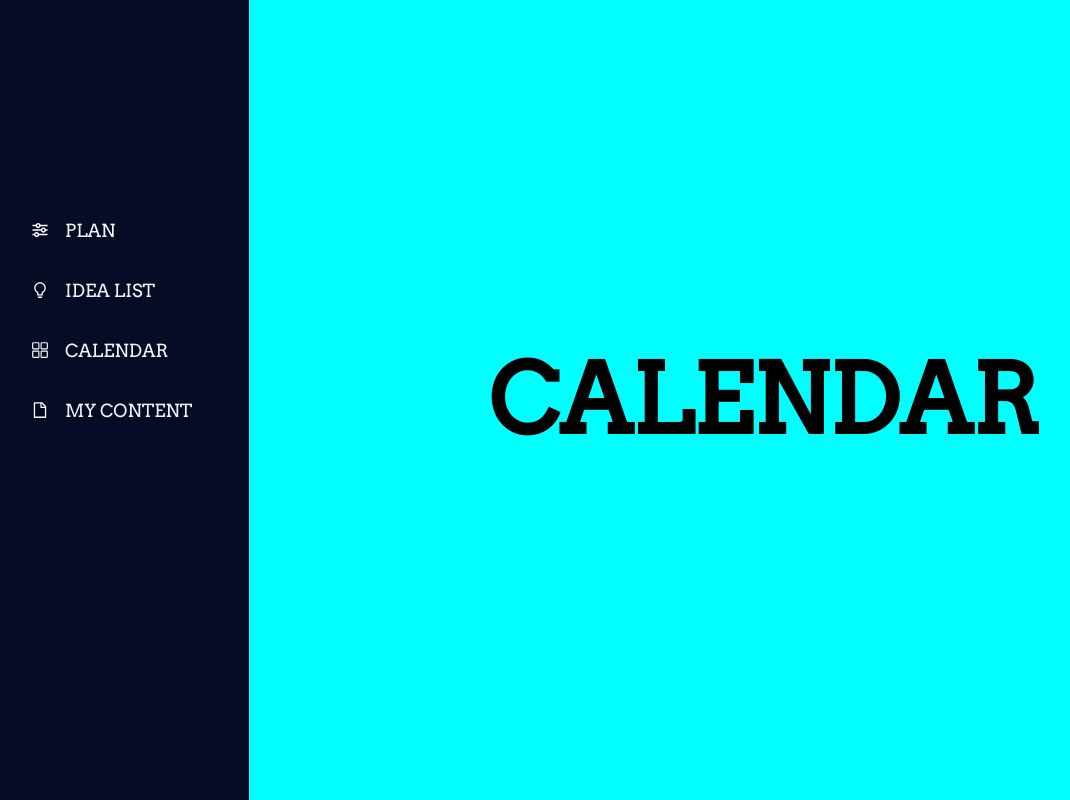
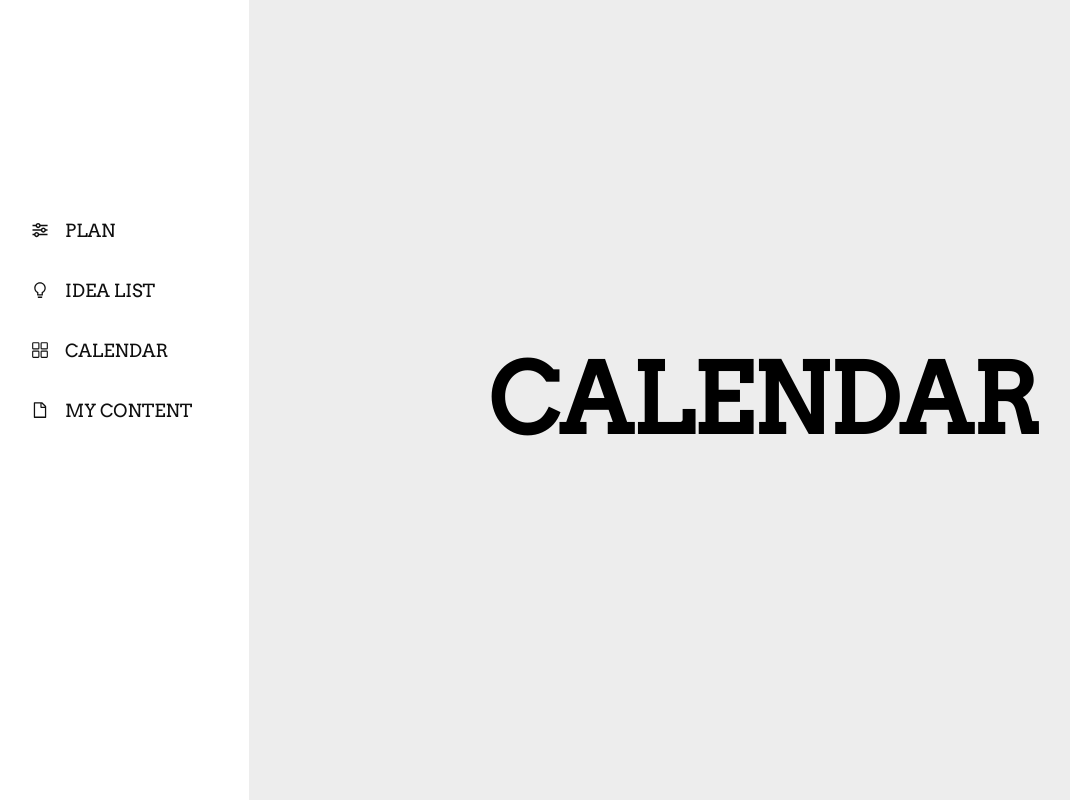
Before and after one commit to jaykomarraju/ontecha, a React (Create React App) app in the folder ontecha/: page /calendar in a window 1280 px wide. Shown: the whole page, without its empty margins (1-1071 px from the left). Built offline with nearby package versions, Linux system fonts and the light colour scheme.

Commit message:
design edits

```diff
--- a/ontecha/src/App.css
+++ b/ontecha/src/App.css
@@ -14,5 +14,5 @@
   align-items: center;
   justify-content: center;
   font-size: 3rem;
-  background-color: aqua;
+  background-color: #EDEDED;
 }
--- a/ontecha/src/components/Navbar.css
+++ b/ontecha/src/components/Navbar.css
@@ -1,18 +1,10 @@
-.navbar{
-    background-color: #8f4242;
-    height: 80px;
-    display: flex;
-    justify-content: start;
-    align-items: center;
-}
-
 .menu-bars {
     margin-left: 2rem;
     font-size: 2rem;
     background: none;
 }
 .nav-menu{
-    background-color: #060b26;
+    background-color: #fff;
     width: 250px;
     height: 100vh;
     display: flex;
@@ -38,7 +30,7 @@
 
 .nav-text a {
     text-decoration: none;
-    color: #f5f5f5;
+    color: #0f0f0f;
     font-size: 18px;
     width:95%;
     height: 100%;
@@ -49,7 +41,8 @@
 }
 
 .nav-text a:hover{
-    background-color: #1a83ff;
+    background-color: #EDEDED;
+    color: #0f0f0f;
 }
 
 .nav-menu-items {
@@ -57,13 +50,7 @@
     margin-top: 25vh;
 }
 
-.navbar-toggle{
-    background-color: #060b26;
-    width: 100%;
-    height: 80px;
-    justify-content: start;
-    align-items: center;
-}
+
 
 span{
     margin-left: 16px;
--- a/ontecha/src/components/Navbar.js
+++ b/ontecha/src/components/Navbar.js
@@ -1,6 +1,7 @@
 import React, {useState} from 'react';
 import * as FaIcons from 'react-icons/fa';
 import * as AiIcons from 'react-icons/ai';
+import * as BiIcons from 'react-icons/bi';
 import * as GrIcons from 'react-icons/gr';
 import {Link} from 'react-router-dom';
 import {SidebarData} from './SidebarData'
@@ -15,7 +16,7 @@ function Navbar() {
 
     return (
         <>
-            <IconContext.Provider value={{color: '#fff'}}>
+            <IconContext.Provider value={{color: '#0f0f0f'}}>
             <nav className={sidebar ? 'nav-menu active' : 'nav-menu'}>
 
                 <ul className="nav-menu-items">
```
